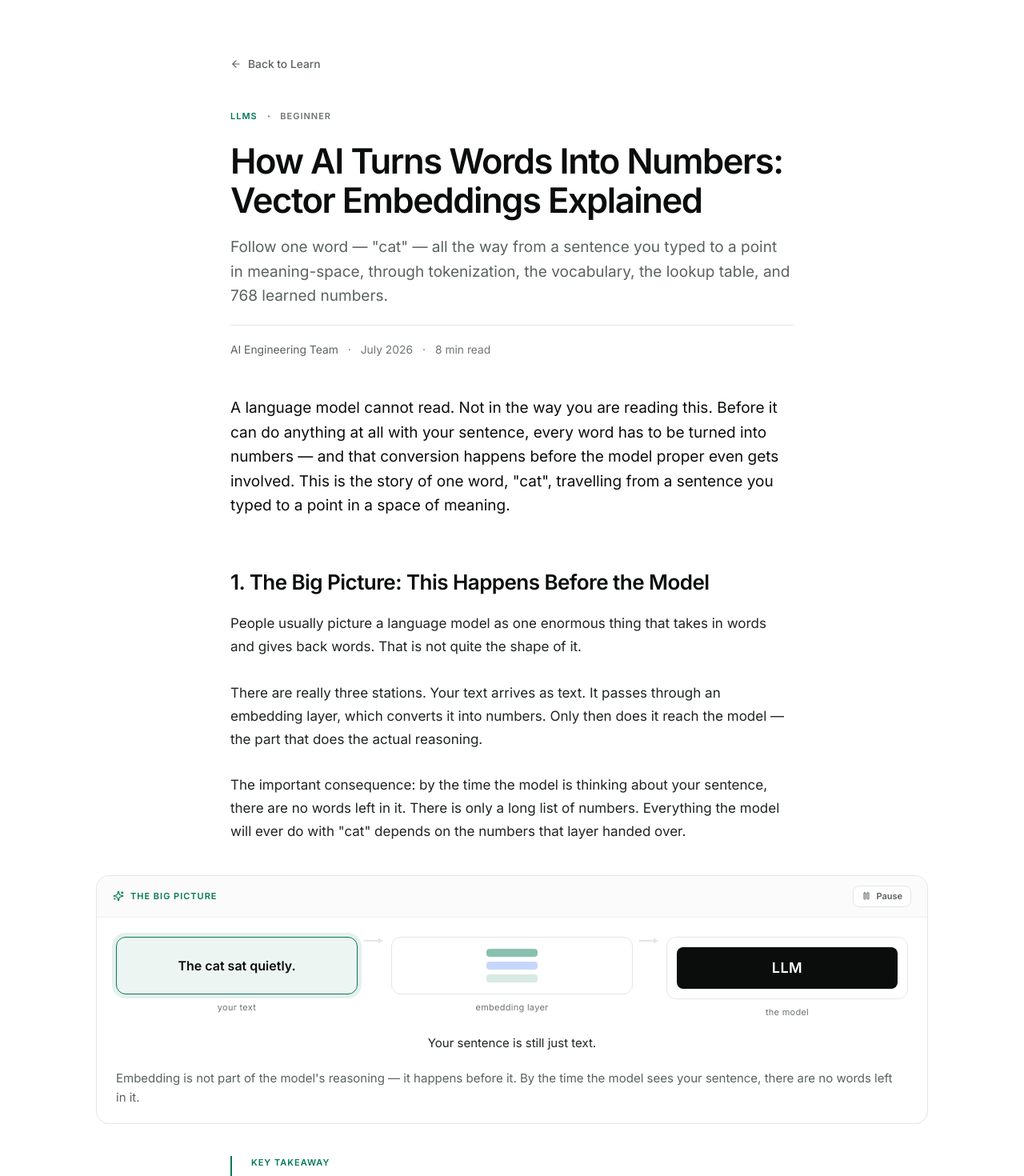
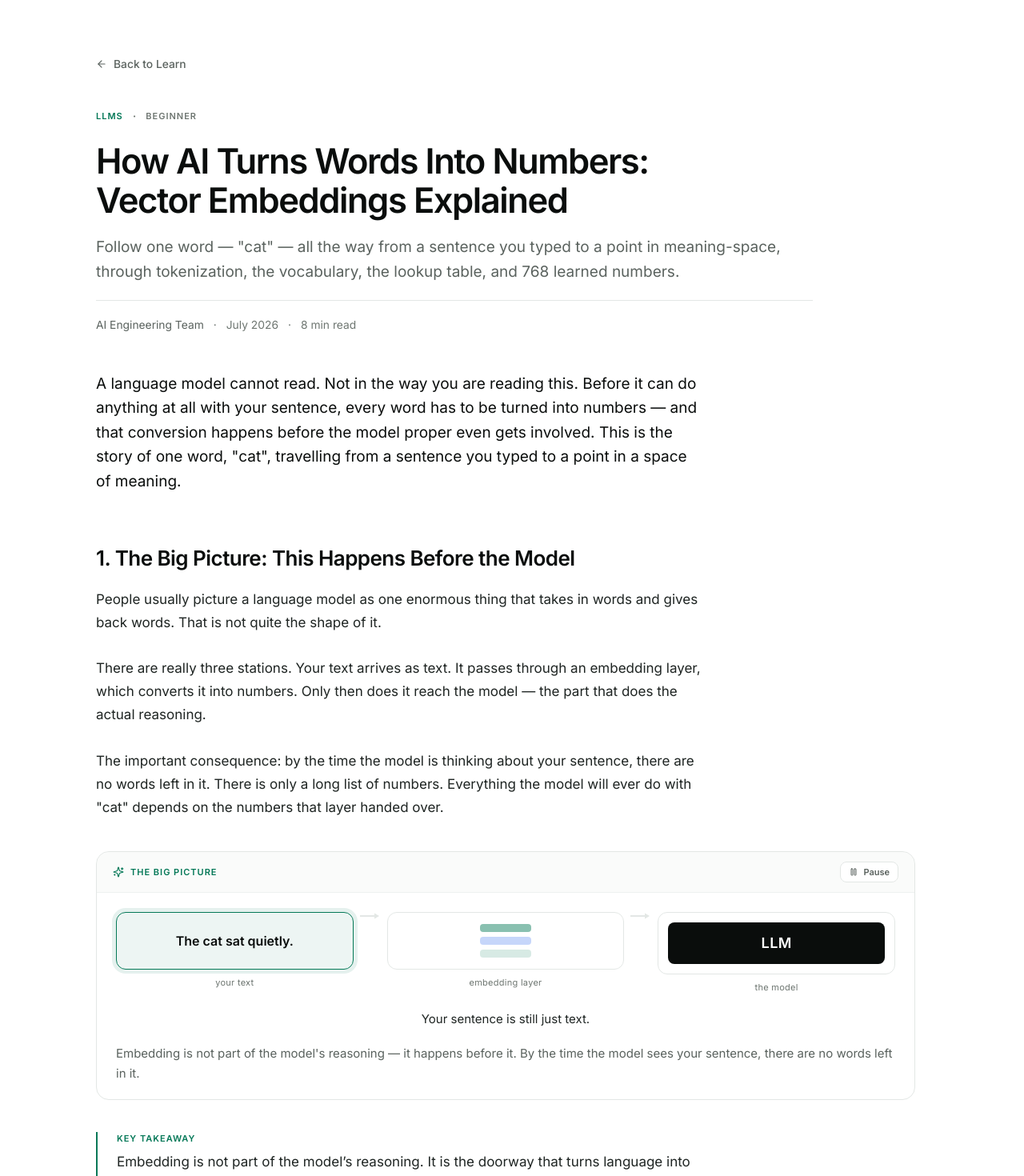
Before and after one commit to moseslmathew/token-flight, a Next.js app: page /blog/how-ai-turns-words-into-numbers-embeddings in a window 1280 px wide. Shown: the part 60-1530 px from the top of the page at 80% size. Built offline with nearby package versions, Linux system fonts and the light colour scheme.

Commit message:
fix: align article detail page left margins with /learn index page to eliminate horizontal offset

```diff
--- a/app/blog/[slug]/page.tsx
+++ b/app/blog/[slug]/page.tsx
@@ -35,7 +35,7 @@ export default async function ArticleDetail({ params }: ArticlePageProps) {
 
       <article className="measure-wide px-4 pt-10 sm:px-6 sm:pt-14">
         {/* Back */}
-        <div className="measure">
+        <div>
           <Link
             href="/learn"
             className="inline-flex items-center gap-2 text-meta font-medium text-ink-muted transition-colors hover:text-accent"
@@ -46,7 +46,7 @@ export default async function ArticleDetail({ params }: ArticlePageProps) {
         </div>
 
         {/* Title block */}
-        <header className="measure animate-rise-in mt-10 space-y-5">
+        <header className="animate-rise-in mt-10 max-w-4xl space-y-5">
           <div className="flex flex-wrap items-center gap-x-3 gap-y-1">
             <span className="eyebrow text-accent">{article.category}</span>
             <span className="text-ink-faint">·</span>
@@ -67,26 +67,26 @@ export default async function ArticleDetail({ params }: ArticlePageProps) {
         </header>
 
         {/* Lead */}
-        <div className="measure mt-12">
+        <div className="mt-12 max-w-3xl">
           <p className="text-lede text-ink-strong">{article.content.intro}</p>
         </div>
 
         {/* Sections */}
         {article.content.sections.map((sec, idx) => (
           <section key={idx} className="mt-16">
-            <div className="measure space-y-5">
+            <div className="max-w-3xl space-y-5">
               <h2 className="text-h2 font-semibold text-ink-strong">{sec.heading}</h2>
               <p className="whitespace-pre-line text-body text-ink">{sec.body}</p>
             </div>
 
             {sec.visual && (
-              <div className="measure-wide mt-10">
+              <div className="mt-10 max-w-5xl">
                 <ArticleVisual id={sec.visual} />
               </div>
             )}
 
             {sec.codeSnippet && (
-              <figure className="measure-wide mt-10 overflow-hidden rounded-xl bg-code-bg">
+              <figure className="mt-10 max-w-5xl overflow-hidden rounded-xl bg-code-bg">
                 <figcaption className="flex items-center justify-between border-b border-white/8 px-5 py-2.5">
                   <span className="eyebrow text-code-faint">{sec.codeSnippet.language}</span>
                 </figcaption>
@@ -97,7 +97,7 @@ export default async function ArticleDetail({ params }: ArticlePageProps) {
             )}
 
             {sec.keyTakeaway && (
-              <aside className="measure mt-10 border-l-2 border-accent pl-5 sm:pl-6">
+              <aside className="mt-10 max-w-3xl border-l-2 border-accent pl-5 sm:pl-6">
                 <span className="eyebrow block text-accent">Key takeaway</span>
                 <p className="mt-2 text-[1.0625rem] leading-relaxed text-ink">
                   {sec.keyTakeaway}
@@ -108,7 +108,7 @@ export default async function ArticleDetail({ params }: ArticlePageProps) {
         ))}
 
         {/* Closing summary */}
-        <div className="measure mt-20 border-t border-rule pt-10">
+        <div className="mt-20 max-w-4xl border-t border-rule pt-10">
           <span className="eyebrow block text-ink-faint">In summary</span>
           <p className="mt-3 text-lede text-ink-strong">{article.content.summary}</p>
         </div>
```
